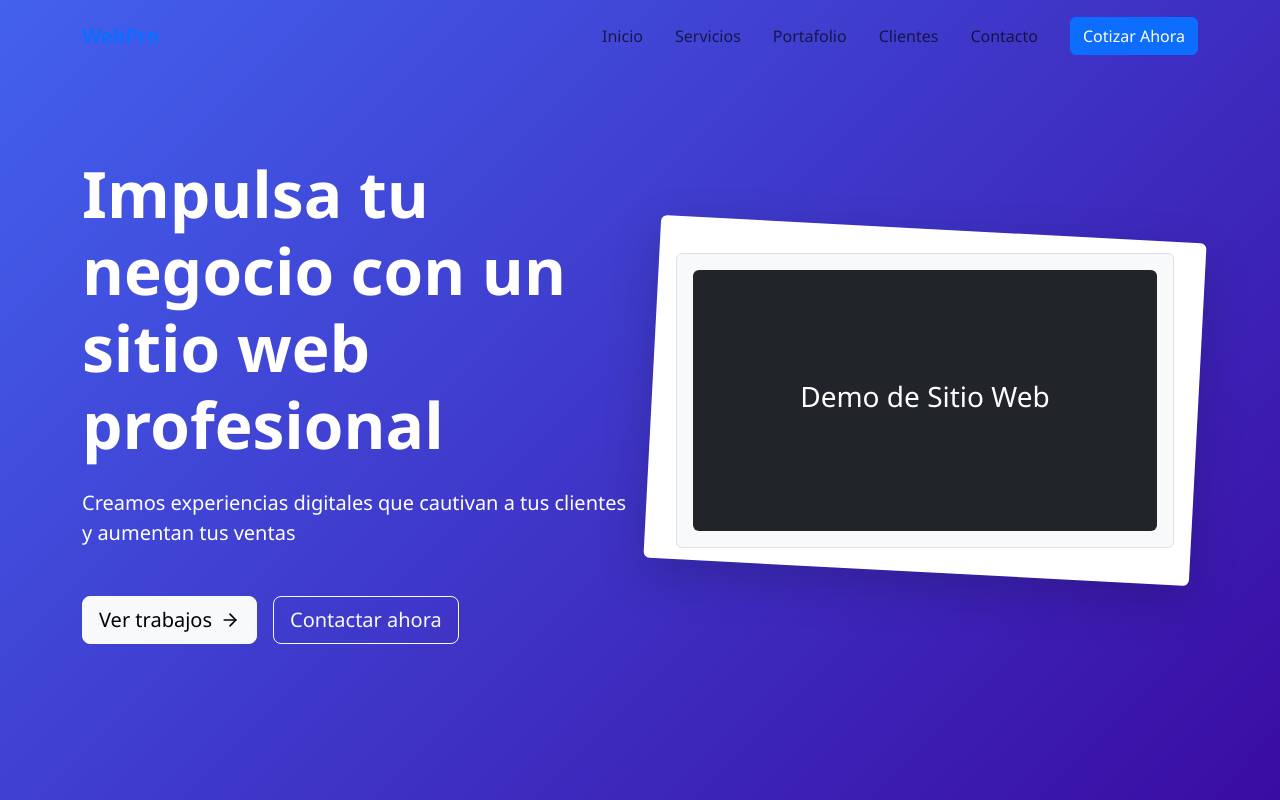
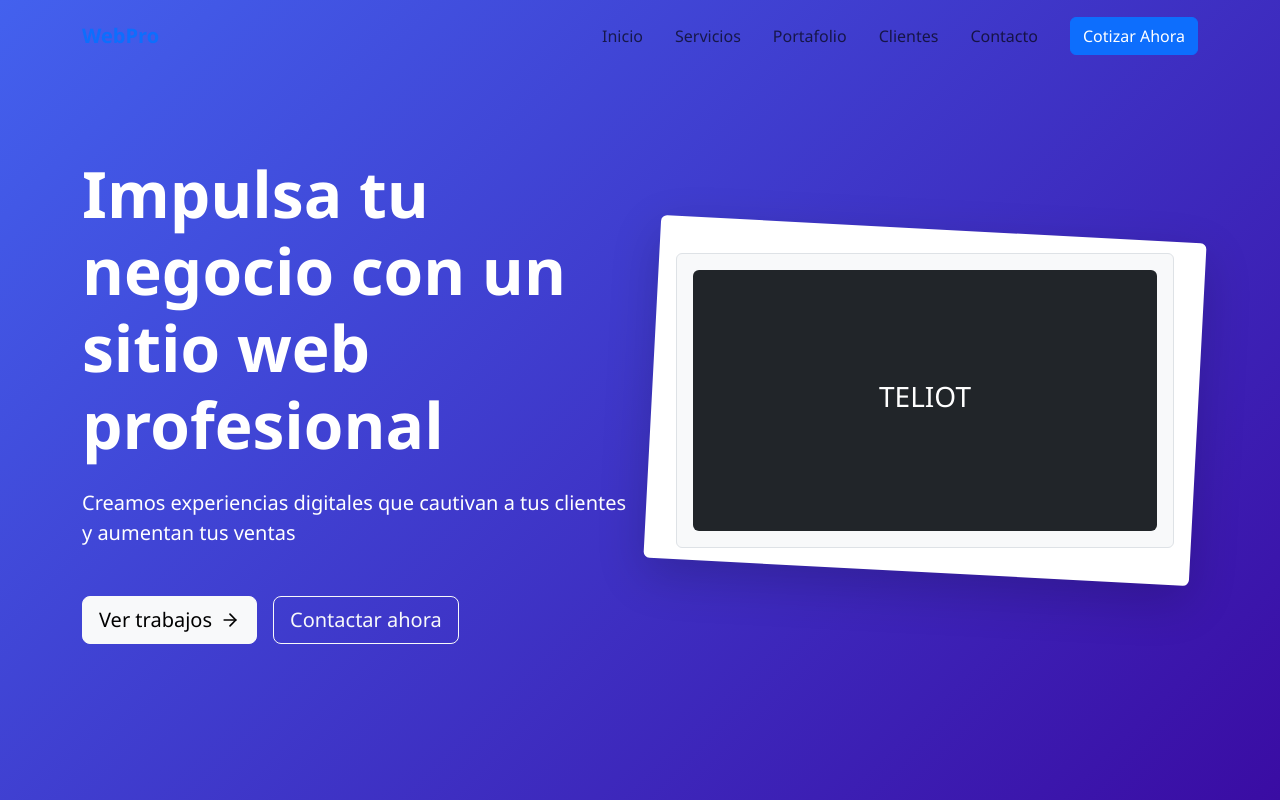
Before and after one commit to arteagaluis/telio-web-landing, a Next.js app: page / in a window 1280 px wide. Shown: the top 800 px of the page. Built offline with nearby package versions, Linux system fonts and the light colour scheme.

Commit message:
feat: test pipeline jenkins

```diff
--- a/src/components/Hero.tsx
+++ b/src/components/Hero.tsx
@@ -59,7 +59,7 @@ const Hero = () => {
                 <div className="bg-light border rounded p-3" style={{ transform: 'rotate(-3deg)' }}>
                   <div className="ratio ratio-16x9 bg-dark rounded overflow-hidden">
                     <div className="d-flex justify-content-center align-items-center h-100 text-white">
-                      <h3>Demo de Sitio Web</h3>
+                      <h3>TELIOT</h3>
                     </div>
                   </div>
                 </div>
```
